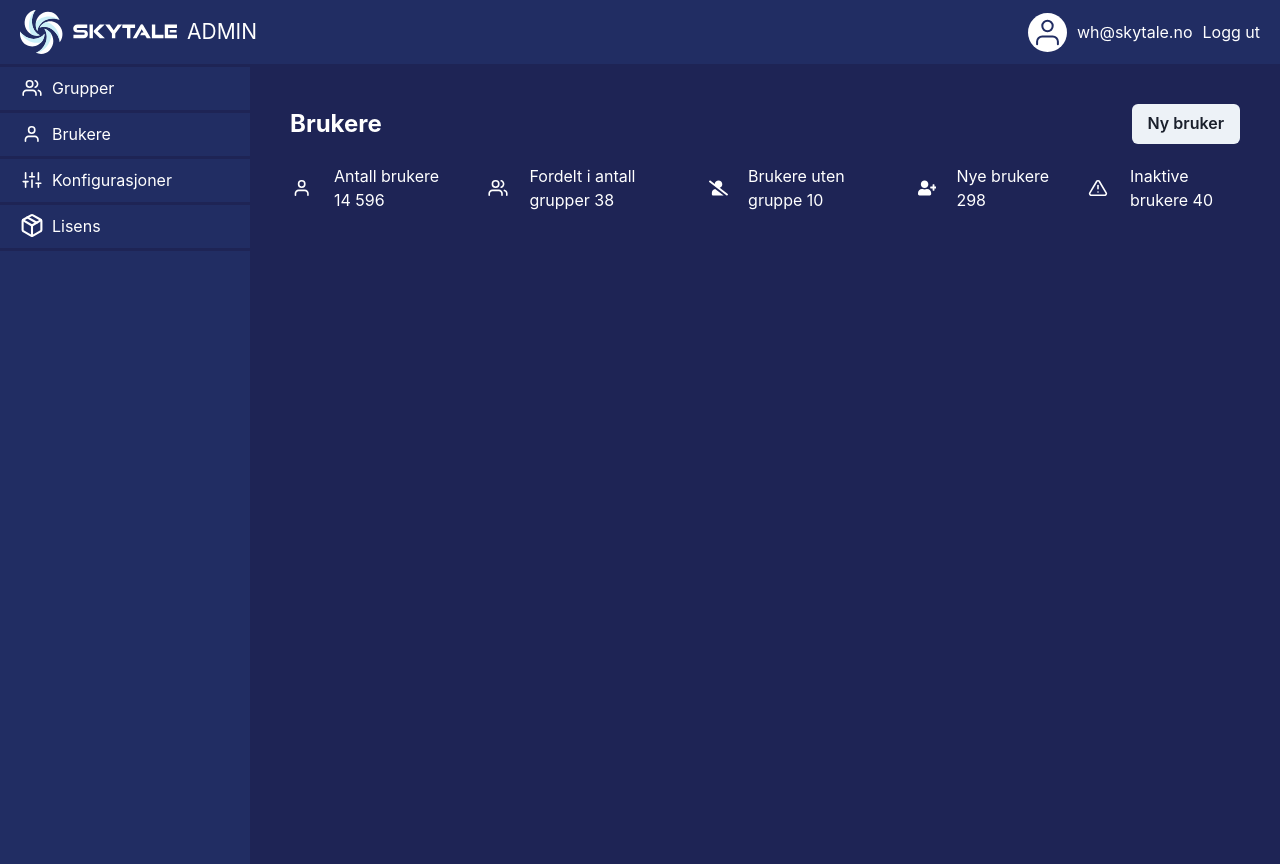
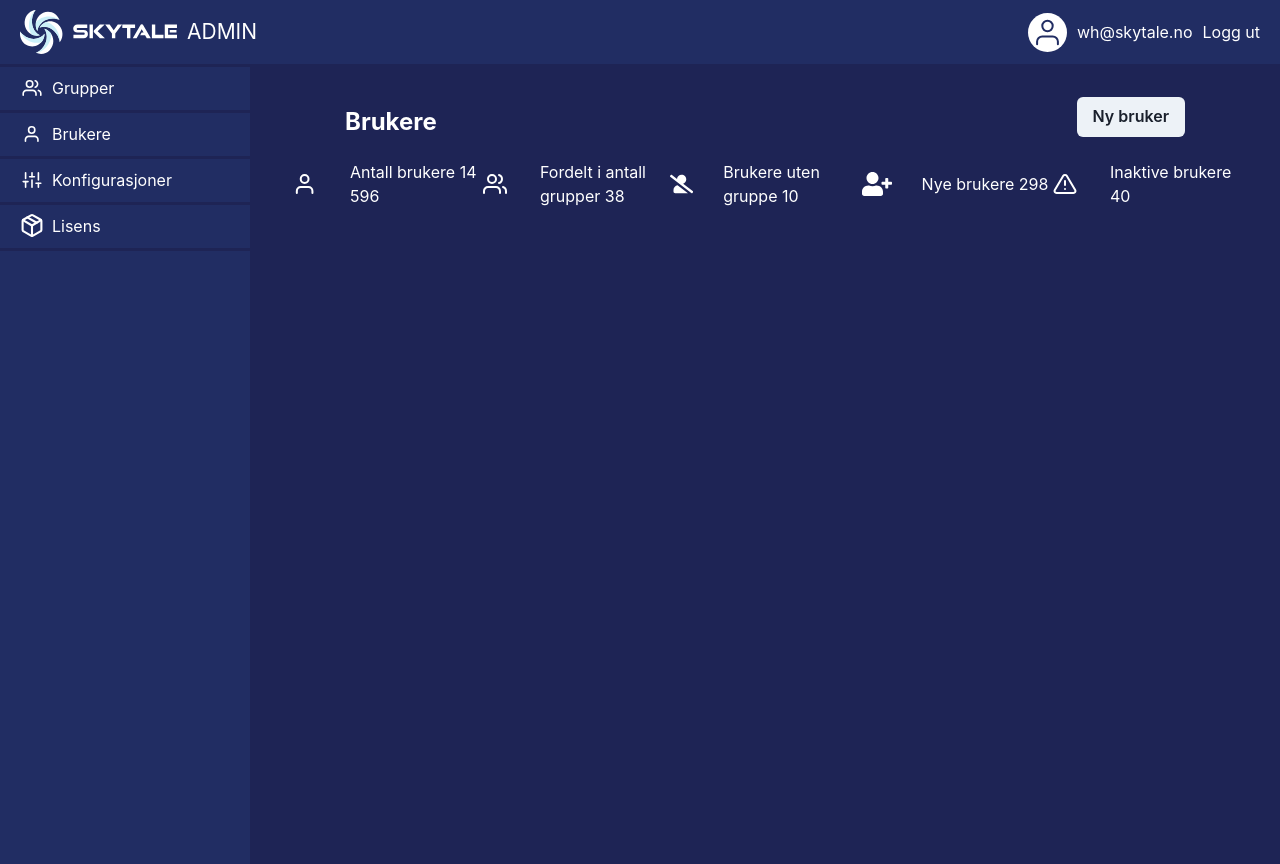
Before and after one commit to JanWilliamHaug/ReactSkytaleAdmin, a React (Vite) app in the folder my-app/: page /users in a window 1280 px wide. Built offline with nearby package versions, Linux system fonts and the light colour scheme.

Commit message:
moved some buttons and titles around

```diff
--- a/my-app/src/pages/Users/Users.css
+++ b/my-app/src/pages/Users/Users.css
@@ -3,33 +3,27 @@
   }
 
   .page-title {
+    color: white;
     font-size: 24px;
     font-weight: bold;
-    color: white;
-    margin-right: 20px;
+    margin-left: 55px; /* Adjusted margin-left to move it to the left */
   }
 
   .new-user-button {
     background-color: #FFF;
     color: #212D63;
     font-weight: bold;
-    padding: 10px 20px;
-    border-radius: 5px;
+    margin-top: -10px; /* Adjusted margin-top */
+    margin-right: 55px; /* Adjusted margin-right to move it to the left */
   }
 
   .user-info {
     color: white;
-    font-size: 16px;
-    margin-left: 10px;
+    margin-left: 20px;
   }
 
   .icon {
-    width: 24px;
-    height: 24px;
+    width: 30px;
+    height: 30px;
     margin-right: 10px;
   }
-
-  .flex-center {
-    justify-content: center;
-    align-items: center;
-  }
--- a/my-app/src/pages/Users/Users.tsx
+++ b/my-app/src/pages/Users/Users.tsx
@@ -13,24 +13,24 @@ const Users: React.FC = () => {
         <Text className="page-title">Brukere</Text>
         <Button className="new-user-button">Ny bruker</Button>
       </Flex>
-      <Flex justifyContent="center" mb="20px">
-        <Flex alignItems="center" mr="30px">
+      <Flex justifyContent="space-between" mb="20px" alignItems="center">
+        <Flex alignItems="center" justifyContent="center" flex="1">
           <Image src={userIcon} alt="User Icon" className="icon" />
           <Text className="user-info">Antall brukere <span>14 596</span></Text>
         </Flex>
-        <Flex alignItems="center" mr="30px">
+        <Flex alignItems="center" justifyContent="center" flex="1">
           <Image src={groupIcon} alt="Group Icon" className="icon" />
           <Text className="user-info">Fordelt i antall grupper <span>38</span></Text>
         </Flex>
-        <Flex alignItems="center" mr="30px">
+        <Flex alignItems="center" justifyContent="center" flex="1">
           <FaUserSlash className="icon" />
           <Text className="user-info">Brukere uten gruppe <span>10</span></Text>
         </Flex>
-        <Flex alignItems="center" mr="30px">
+        <Flex alignItems="center" justifyContent="center" flex="1">
           <FaUserPlus className="icon" />
           <Text className="user-info">Nye brukere <span>298</span></Text>
         </Flex>
-        <Flex alignItems="center">
+        <Flex alignItems="center" justifyContent="center" flex="1">
           <Image src={varselIcon} alt="Varsel Icon" className="icon" />
           <Text className="user-info">Inaktive brukere <span>40</span></Text>
         </Flex>
```
Also changed, not shown: my-app/src/pages/layout/index.tsx (line endings or trailing spaces), my-app/src/pages/shared/Header.css (line endings or trailing spaces), my-app/src/pages/shared/Header.tsx (line endings or trailing spaces).
